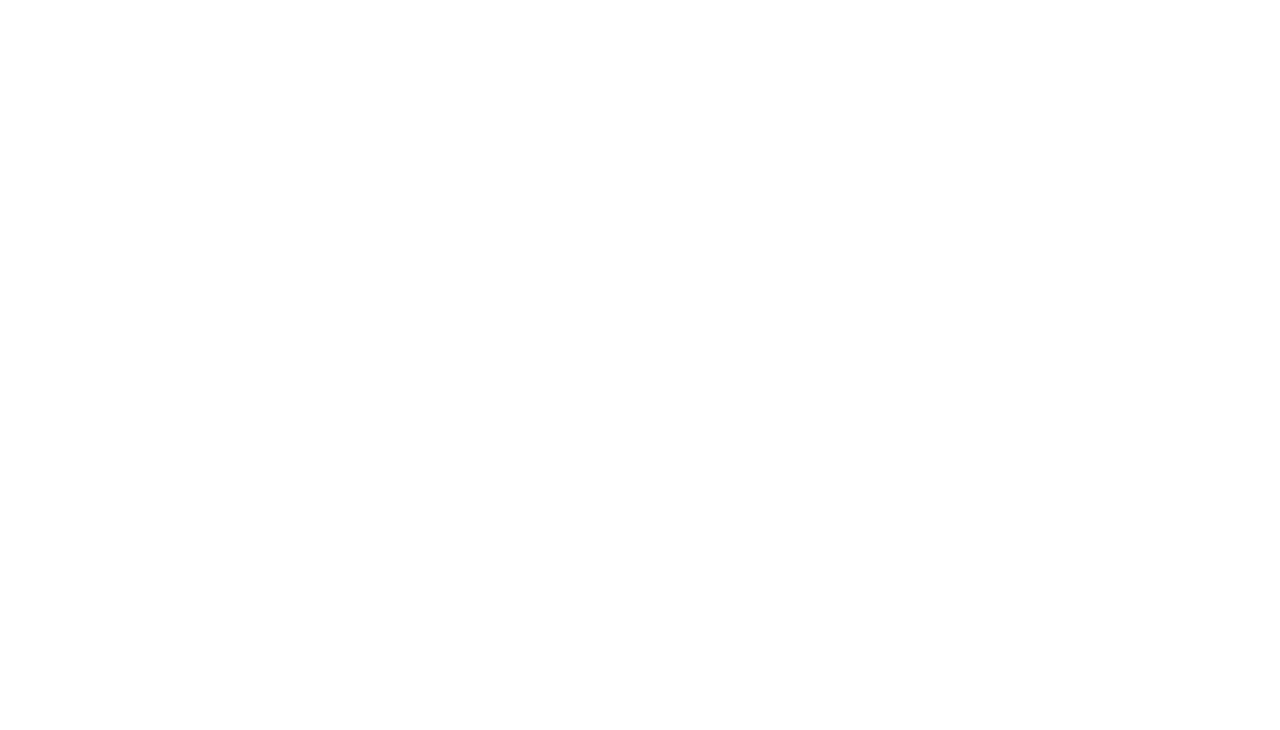
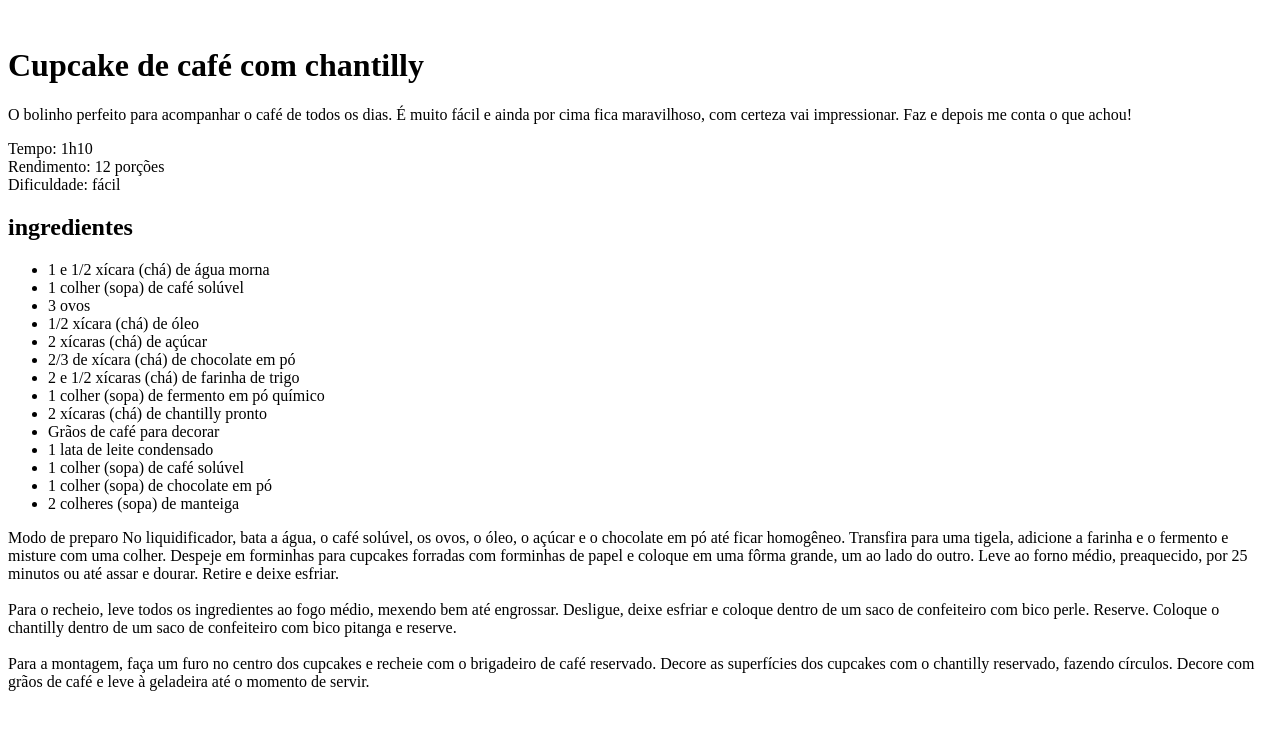
Before and after one commit to ChiroXY/Front-end-Project, a plain HTML site: page index.html in a window 1280 px wide. Drawn offline with Linux system fonts and the light colour scheme.

Commit message:
iniciando a estrutura html

```diff
--- a/index.html
+++ b/index.html
@@ -6,6 +6,52 @@
     <title>Página de Receita</title>
 </head>
 <body>
+    <div id="page">
+        <img src="" alt="">
+        <main>
+            <section id="about" ></section>
+            <h1>Cupcake de café com chantilly</h1>
+                <p>
+                O bolinho perfeito para acompanhar o café de todos os dias. É muito fácil e ainda por cima fica maravilhoso, com certeza vai impressionar. Faz e depois me conta o que achou!
+                </p>
+                    Tempo: 1h10 <br>
+                    Rendimento: 12 porções <br>
+                    Dificuldade: fácil
+                <p>
+
+                </p>
+            <section id="ingredients">
+                <h2>ingredientes</h2>
+                <ul>
+                    <li>1 e 1/2 xícara (chá) de água morna</li>
+                    <li>1 colher (sopa) de café solúvel</li>
+                    <li>3 ovos</li>
+                    <li>1/2 xícara (chá) de óleo</li>
+                    <li>2 xícaras (chá) de açúcar</li>
+                    <li>2/3 de xícara (chá) de chocolate em pó</li>
+                    <li>2 e 1/2 xícaras (chá) de farinha de trigo</li>
+                    <li>1 colher (sopa) de fermento em pó químico</li>
+                    <li>2 xícaras (chá) de chantilly pronto</li>
+                    <li>Grãos de café para decorar</li>
+                    <li>1 lata de leite condensado</li>
+                    <li>1 colher (sopa) de café solúvel</li>
+                    <li>1 colher (sopa) de chocolate em pó</li>
+                    <li>2 colheres (sopa) de manteiga</li>
+                </ul>
+            </section>
+            <section id="preparation" >
+                <p>
+                    Modo de preparo
+                    No liquidificador, bata a água, o café solúvel, os ovos, o óleo, o açúcar e o chocolate em pó até ficar homogêneo. Transfira para uma tigela, adicione a farinha e o fermento e misture com uma colher. Despeje em forminhas para cupcakes forradas com forminhas de papel e coloque em uma fôrma grande, um ao lado do outro. Leve ao forno médio, preaquecido, por 25 minutos ou até assar e dourar. Retire e deixe esfriar.
+                    <br><br>
+                    Para o recheio, leve todos os ingredientes ao fogo médio, mexendo bem até engrossar. Desligue, deixe esfriar e coloque dentro de um saco de confeiteiro com bico perle. Reserve. Coloque o chantilly dentro de um saco de confeiteiro com bico pitanga e reserve.
+                    <br><br>
+                    Para a montagem, faça um furo no centro dos cupcakes e recheie com o brigadeiro de café reservado. Decore as superfícies dos cupcakes com o chantilly reservado, fazendo círculos. Decore com grãos de café e leve à geladeira até o momento de servir.
+                </p>
+            </section>
+        </main>
+
+    </div>
 
 </body>
 </html>
```
